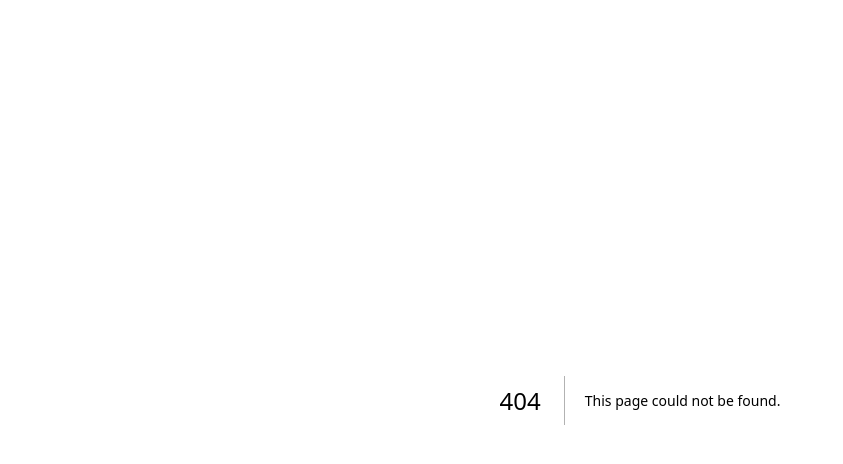
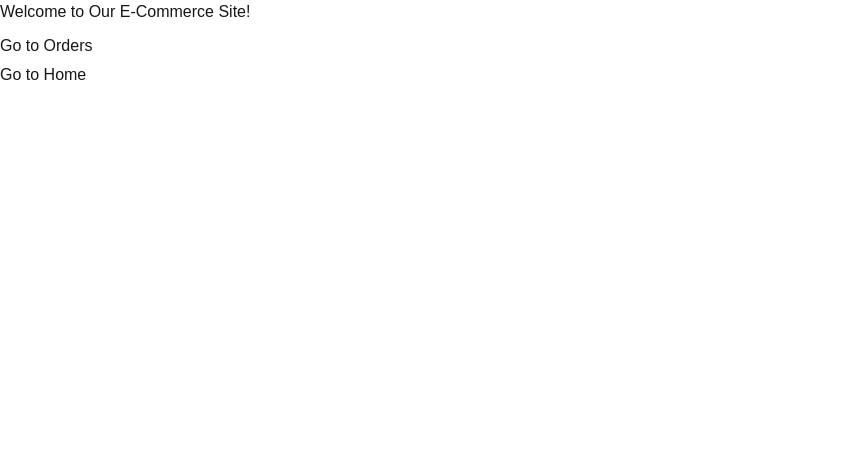
Before and after one commit to kaushalkdev/ecom_web, a Next.js app: page / in a window 1280 px wide. Before the commit this address had no page. Shown: the top 464 px of the page, without its empty margins (0-843 px from the left). Built offline with nearby package versions, Linux system fonts and the light colour scheme.

Commit message:
added a home page & links to other pages

```diff
--- /dev/null
+++ b/src/app/page.tsx
@@ -0,0 +1,24 @@
+'use client'
+
+import React from 'react';
+import { useRouter } from 'next/navigation';
+
+const HomePage: React.FC = () => {
+    const router = useRouter();
+
+    const handleRedirect = (path: string) => {
+        router.push(path);
+    };
+
+    return (
+        <div>
+            <h1>Welcome to Our E-Commerce Site!</h1>
+            <div>
+                <button onClick={() => handleRedirect('/orders')} style={{ display: 'block', marginBottom: '5px', marginTop: '10px' }}>Go to Orders</button>
+                <button onClick={() => handleRedirect('/home')} style={{ display: 'block' }}>Go to Home</button>
+            </div>
+        </div>
+    );
+};
+
+export default HomePage;
```
